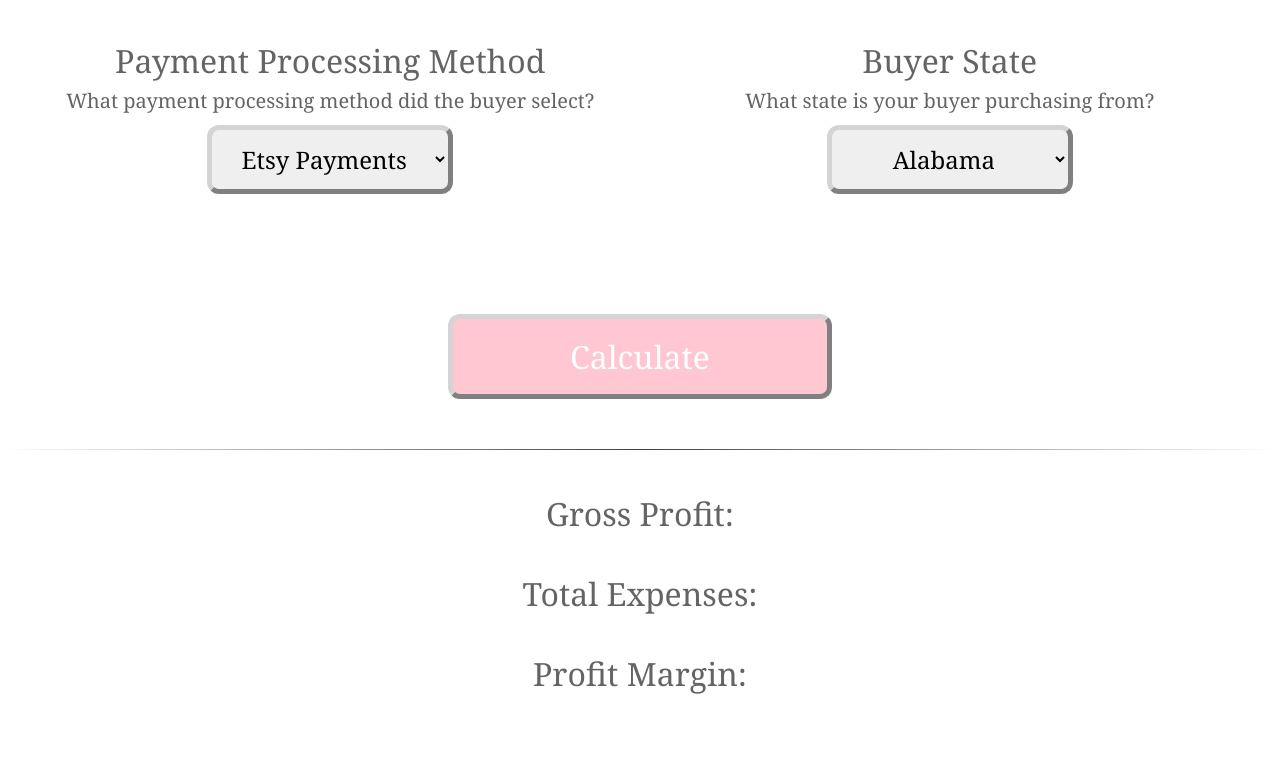
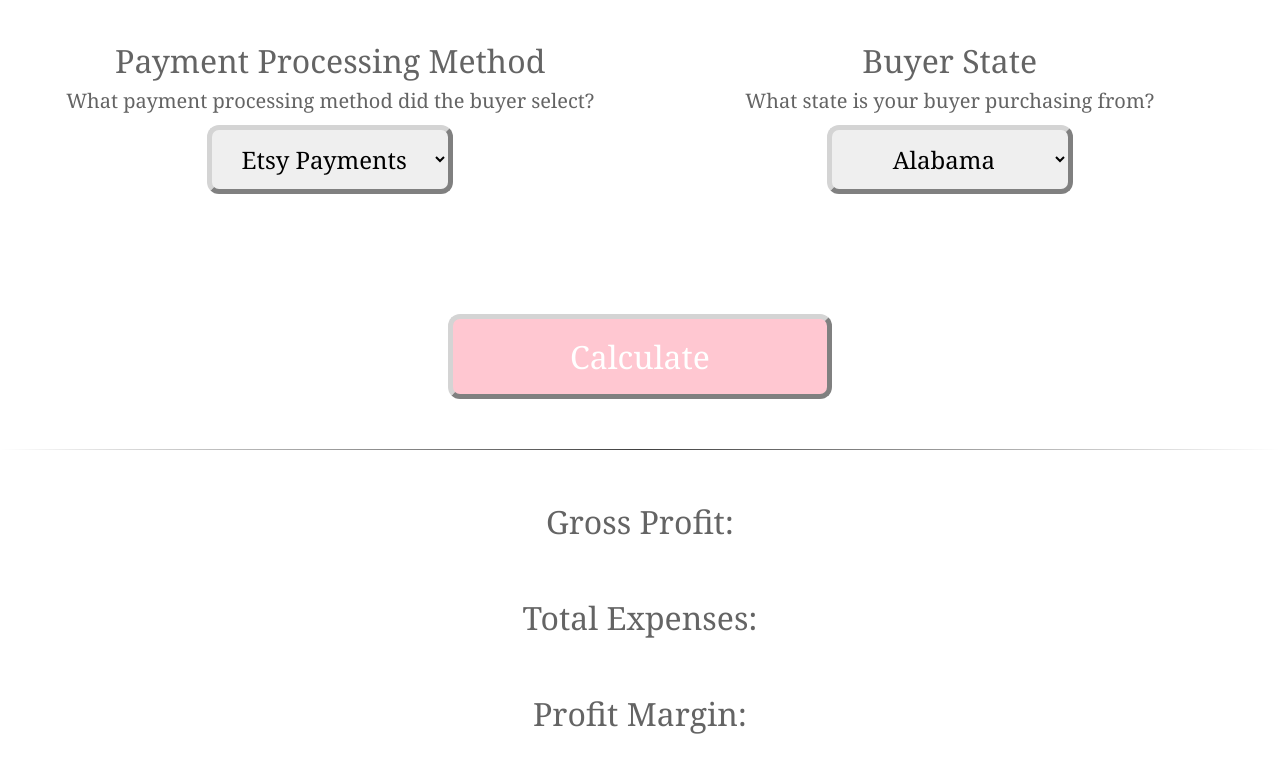
Before and after one commit to pearlastrid/etsy-calculator, a plain HTML site: page index.html in a window 1280 px wide. Shown: the part 1214-1986 px from the top of the page. Before the commit the page ends 1952 px from the top, so only its background shows below. Drawn offline with Linux system fonts and the light colour scheme.

Commit message:
update style.css

```diff
--- a/style.css
+++ b/style.css
@@ -155,4 +155,6 @@ p {
 }
 #grossProfit, #totalFees, #profitMargin{
     margin-bottom: 6vh;
+    padding-top: 1vh;
+    padding-bottom: 1vh;
 }
```
